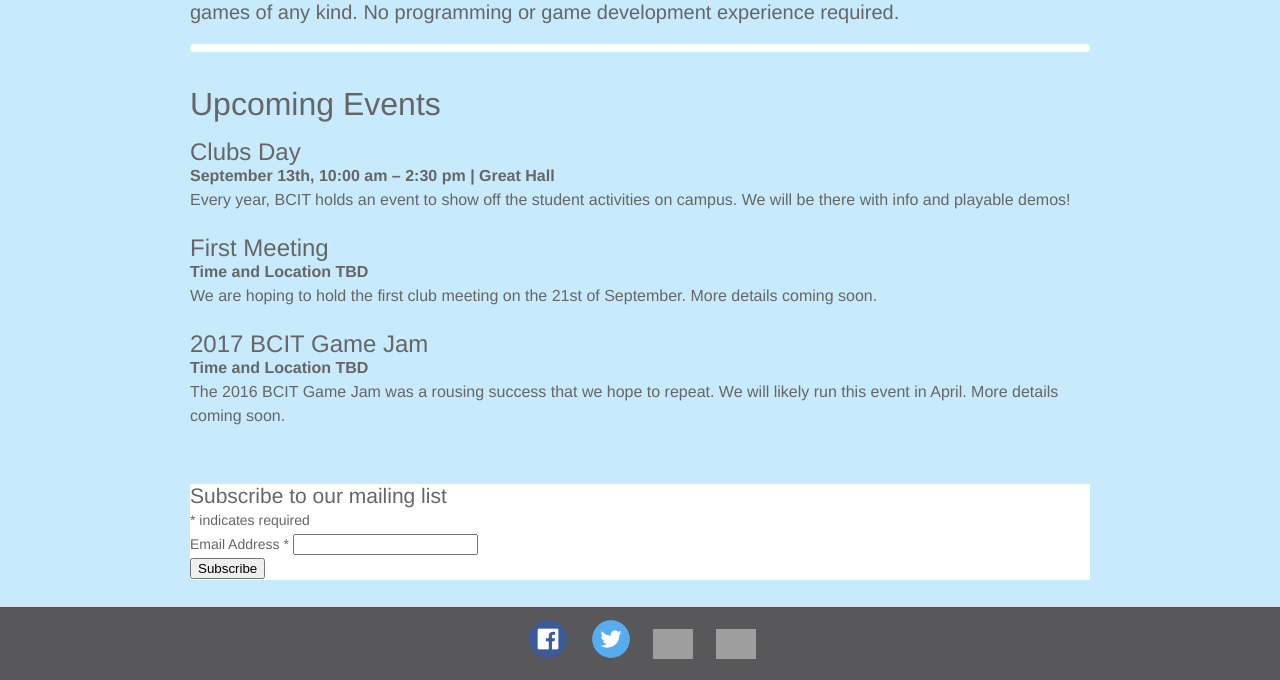
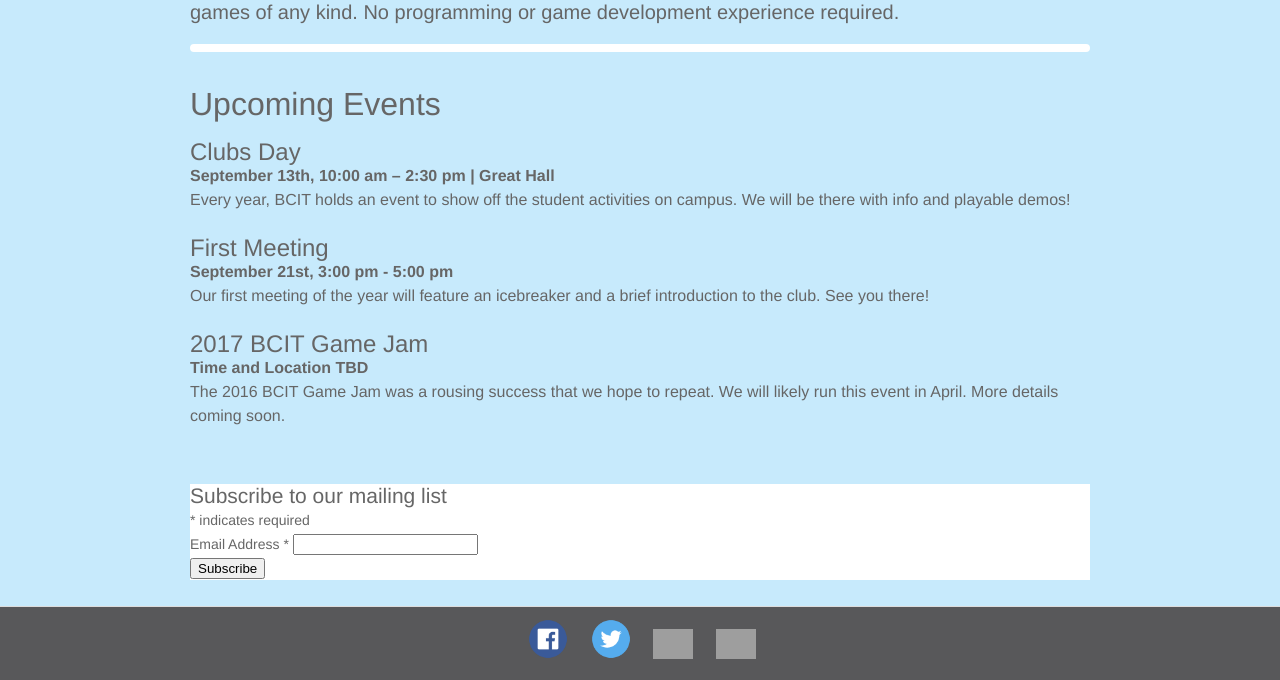
Before and after one commit to BCIT-GameDevClub/BCITOldWebsite, a Jekyll site: the page built from index.html, in a window 1280 px wide and 900 px high, scrolled down 627 px, cut to the strip 220-900 px from the top of the window. Built offline with Jekyll 4.4.1, drawn with Linux system fonts in a browser that asks for light colours; nearby versions of some CDN libraries; library files that are not in the unit come from our copies; the list of posts is cut into pages by our own code; comment, search, counter and statistics services are not loaded; grey boxes are pictures that could not be loaded.

Commit message:
updated start date

```diff
--- a/index.html
+++ b/index.html
@@ -37,8 +37,8 @@ Come build worlds with us! Our events and activities are open to anyone interest
     <p>Every year, BCIT holds an event to show off the student activities on campus. We will be there with info and playable demos!</p>
 
     <h2>First Meeting</h2>
-    <p><strong>Time and Location TBD</strong></p>
-    <p>We are hoping to hold the first club meeting on the 21st of September. More details coming soon.</p>
+    <p><strong>September 21st, 3:00 pm - 5:00 pm</strong></p>
+    <p>Our first meeting of the year will feature an icebreaker and a brief introduction to the club. See you there!</p>
 
     <!--
     <h2>Weekly Meetings</h2>
```
